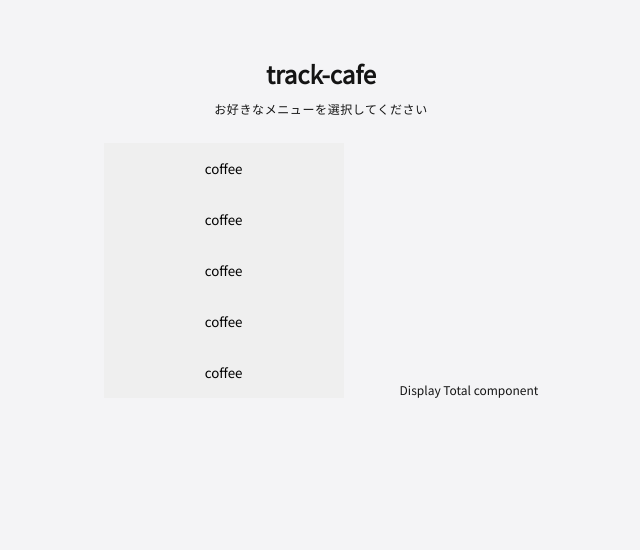
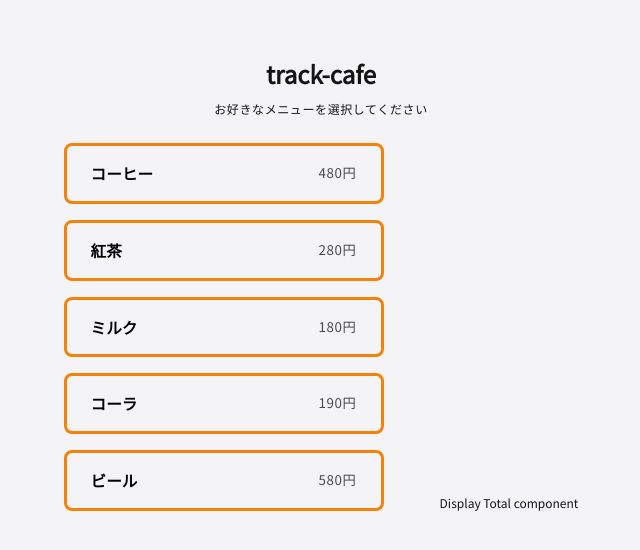
Before and after one commit to Hikari7/coding-assignment-0116, a React (Create React App) app: page / in a window 1280 px wide. Shown: the top 550 px of the page, without its empty margins (319-959 px from the left). Built offline with nearby package versions, Linux system fonts and the light colour scheme.

Commit message:
feat: added menuButton

```diff
--- a/src/App.scss
+++ b/src/App.scss
@@ -35,9 +35,31 @@
   }
 }
 
-button {
-  @include mixin.button_base;
-  display: block;
+.button {
+  @include mixin.button-base;
+  background-color: mixin.$primary-bg-color;
+  border-color: mixin.$primary-color;
+  border-style: solid;
   padding: 16px 24px;
   width: 240px;
+  border-radius: 8px;
+
+  p {
+    color: mixin.$secondary-font-color;
+  }
+
+  @include mixin.tablet {
+    width: 320px;
+  }
+
+  &:hover {
+    @include mixin.hover_action;
+    background-color: mixin.$primary-color;
+    border-color: mixin.$primary-color;
+    border-style: solid;
+    p,
+    h3 {
+      color: mixin.$primary-bg-color;
+    }
+  }
 }
--- a/src/App.tsx
+++ b/src/App.tsx
@@ -1,5 +1,7 @@
 import './styles/global.scss';
 import './App.scss';
+import MenuButton from './components/MenuButton';
+import { menuData } from './const/menuData';
 
 function App() {
   return (
@@ -10,13 +12,16 @@ function App() {
       </div>
       <div className='contents'>
         <div className='menu_container'>
-          <div>
-            <button>coffee</button>
-            <button>coffee</button>
-            <button>coffee</button>
-            <button>coffee</button>
-            <button>coffee</button>
-          </div>
+          {menuData.map((menuItem) => {
+            return (
+              <MenuButton
+                key={menuItem.id}
+                id={menuItem.id}
+                menu={menuItem.menu}
+                itemPrice={menuItem.itemPrice}
+              />
+            );
+          })}
         </div>
         <div>Display Total component</div>
       </div>
--- /dev/null
+++ b/src/components/MenuButton.tsx
@@ -0,0 +1,17 @@
+import React from 'react';
+import { MenuButtonType } from '../const/menuData';
+
+const MenuButton = ({ menu, itemPrice, id }: MenuButtonType) => {
+  const handleAddOrder = () => {
+    console.log('clicked');
+  };
+
+  return (
+    <button type='button' id={id} className='button' onClick={handleAddOrder}>
+      <h3>{menu}</h3>
+      <p>{itemPrice}円</p>
+    </button>
+  );
+};
+
+export default MenuButton;
--- /dev/null
+++ b/src/const/menuData.ts
@@ -0,0 +1,33 @@
+export type MenuButtonType = {
+  id: string;
+  menu: string;
+  itemPrice: number;
+};
+
+export const menuData: MenuButtonType[] = [
+  {
+    id: 'coffee',
+    menu: 'コーヒー',
+    itemPrice: 480,
+  },
+  {
+    id: 'tea',
+    menu: '紅茶',
+    itemPrice: 280,
+  },
+  {
+    id: 'milk',
+    menu: 'ミルク',
+    itemPrice: 180,
+  },
+  {
+    id: 'coke',
+    menu: 'コーラ',
+    itemPrice: 190,
+  },
+  {
+    id: 'beer',
+    menu: 'ビール',
+    itemPrice: 580,
+  },
+];
```
